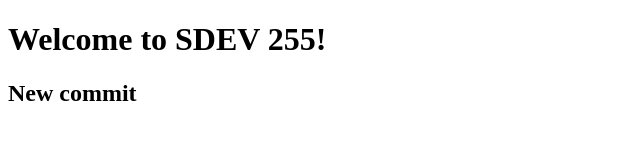
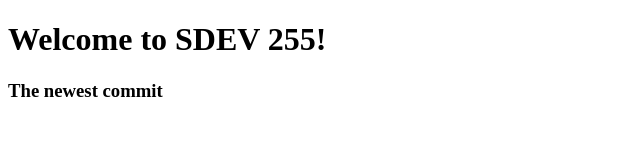
Before and after one commit to jdoug8/SDEV.255.Replit.Example, a plain HTML site: page index.html in a window 1280 px wide. Shown: the full height of the page, 0-640 px from the left. Drawn offline with Linux system fonts and the light colour scheme.

Commit message:
I added H3 tag that says "The newest commit" - JD

```diff
--- a/index.html
+++ b/index.html
@@ -10,7 +10,7 @@
 
 <body>
   <h1>Welcome to SDEV 255!</h1>
-  <h2>New commit</h2>
+  <h3>The newest commit</h3>
   <script src="script.js"></script>
 
  <!--
```
